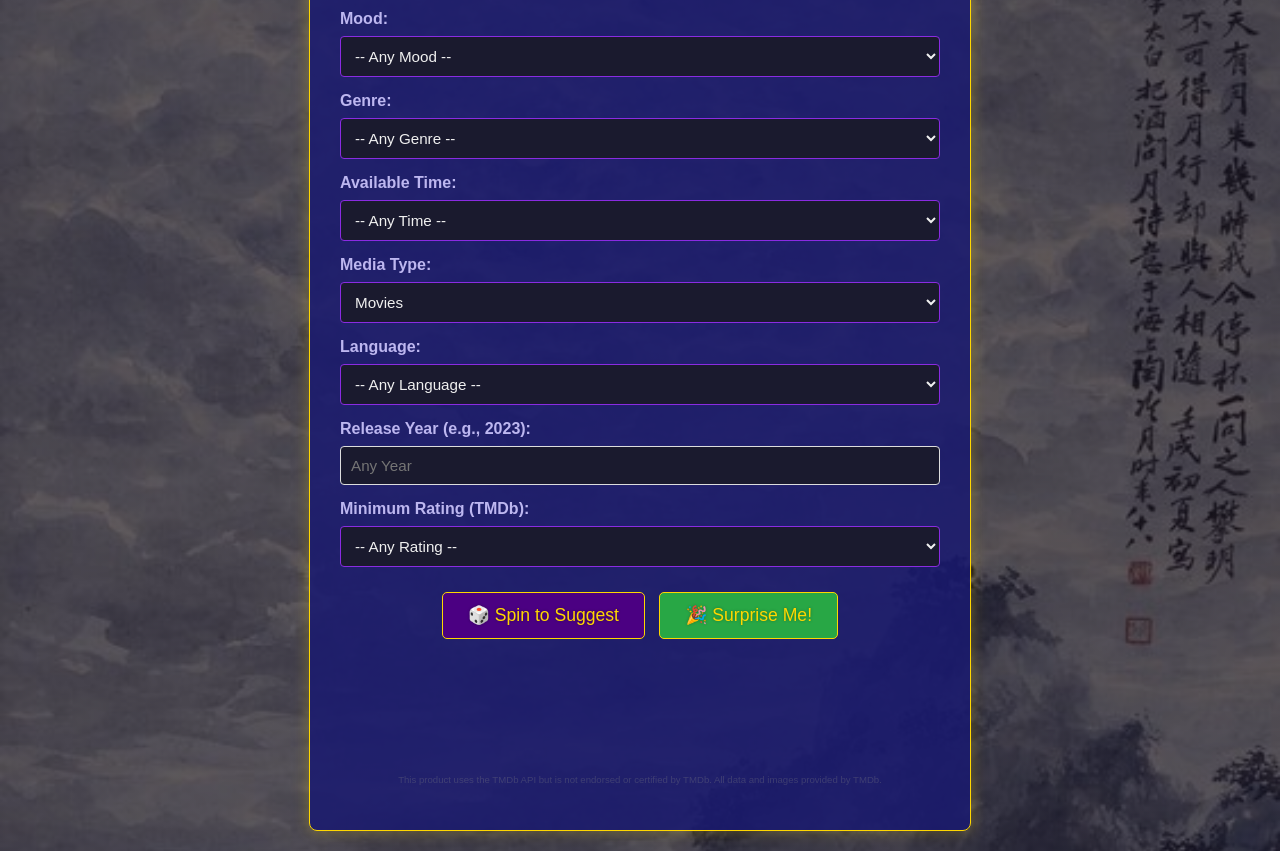
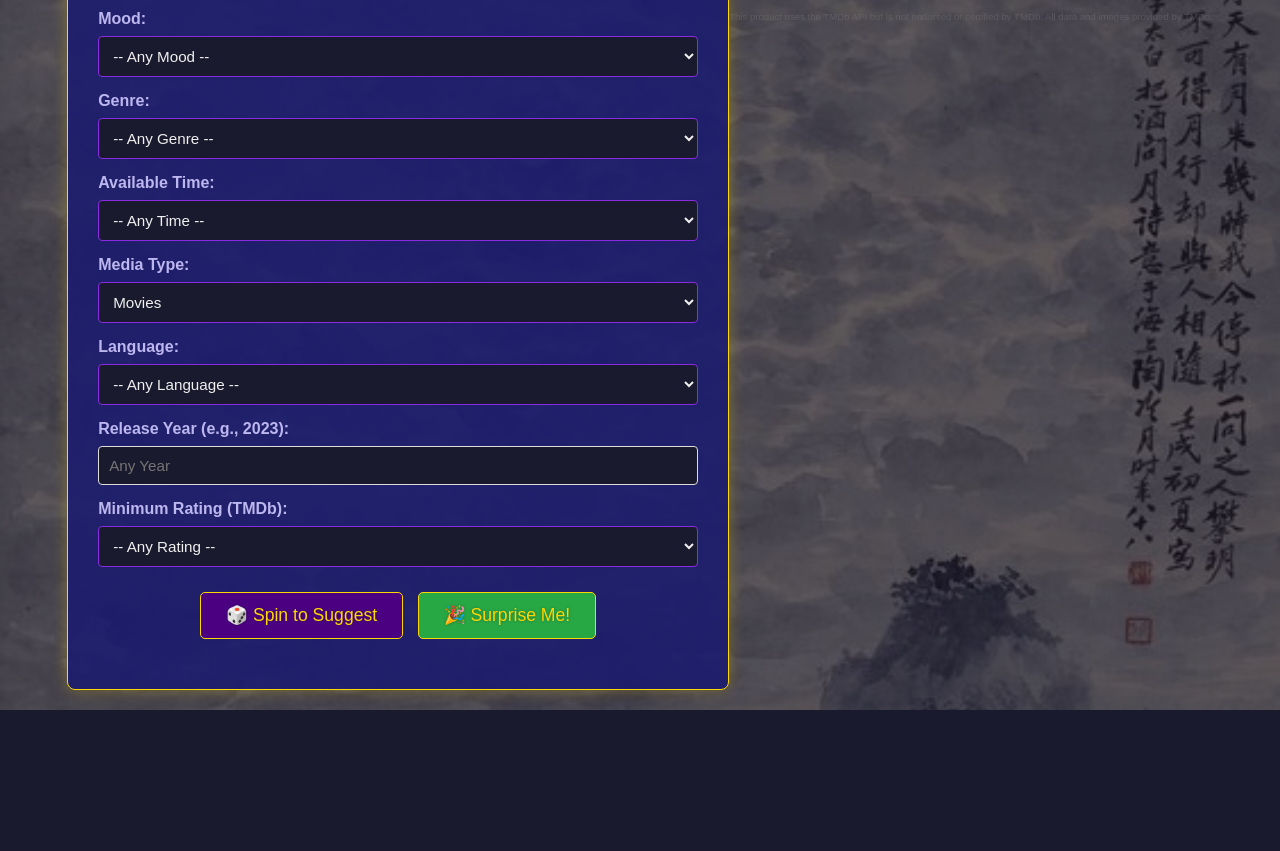
Before and after one commit to hamza140202/MoodFlix, a plain HTML site: page index.html in a window 1280 px wide. Shown: the part 124-975 px from the top of the page. After the commit the page ends 834 px from the top, so only its background shows below. Drawn offline with Linux system fonts and the light colour scheme.

Commit message:
Update index.html

```diff
--- a/index.html
+++ b/index.html
@@ -95,12 +95,14 @@
             </div>
         </div>
 
-        <div class="tmdb-attribution">
-            <p>This product uses the TMDb API but is not endorsed or certified by TMDb. All data and images provided by TMDb.</p>
-        </div>
+
 
     </div> <!-- This closes div.container -->
     <!-- Script tags follow -->
+
+    <footer class="tmdb-attribution">
+    <p>This product uses the TMDb API but is not endorsed or certified by TMDb. All data and images provided by TMDb.</p>
+</footer>
 
     <script src="utils/api.js"></script>
     <script src="script.js"></script>
```
